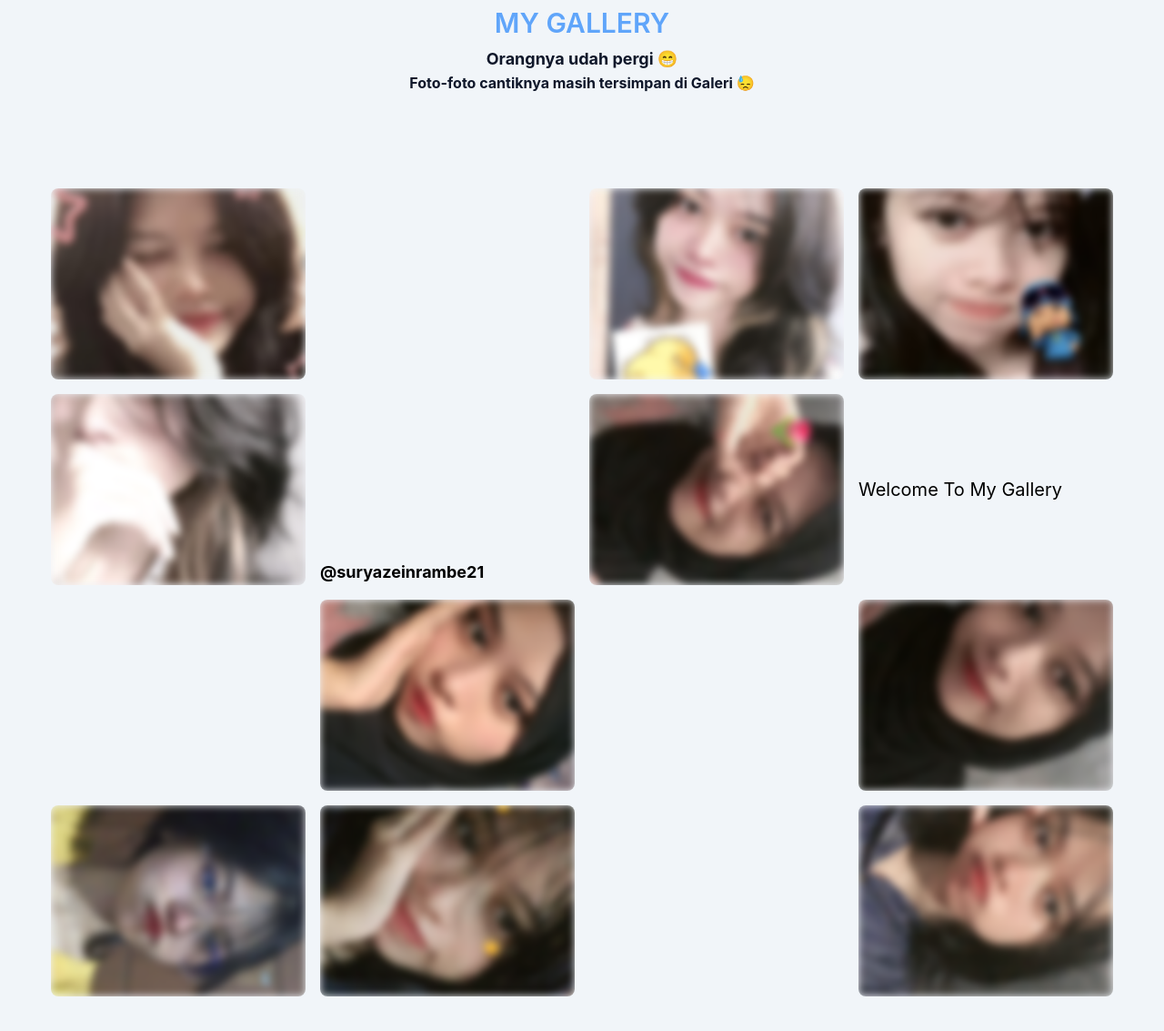
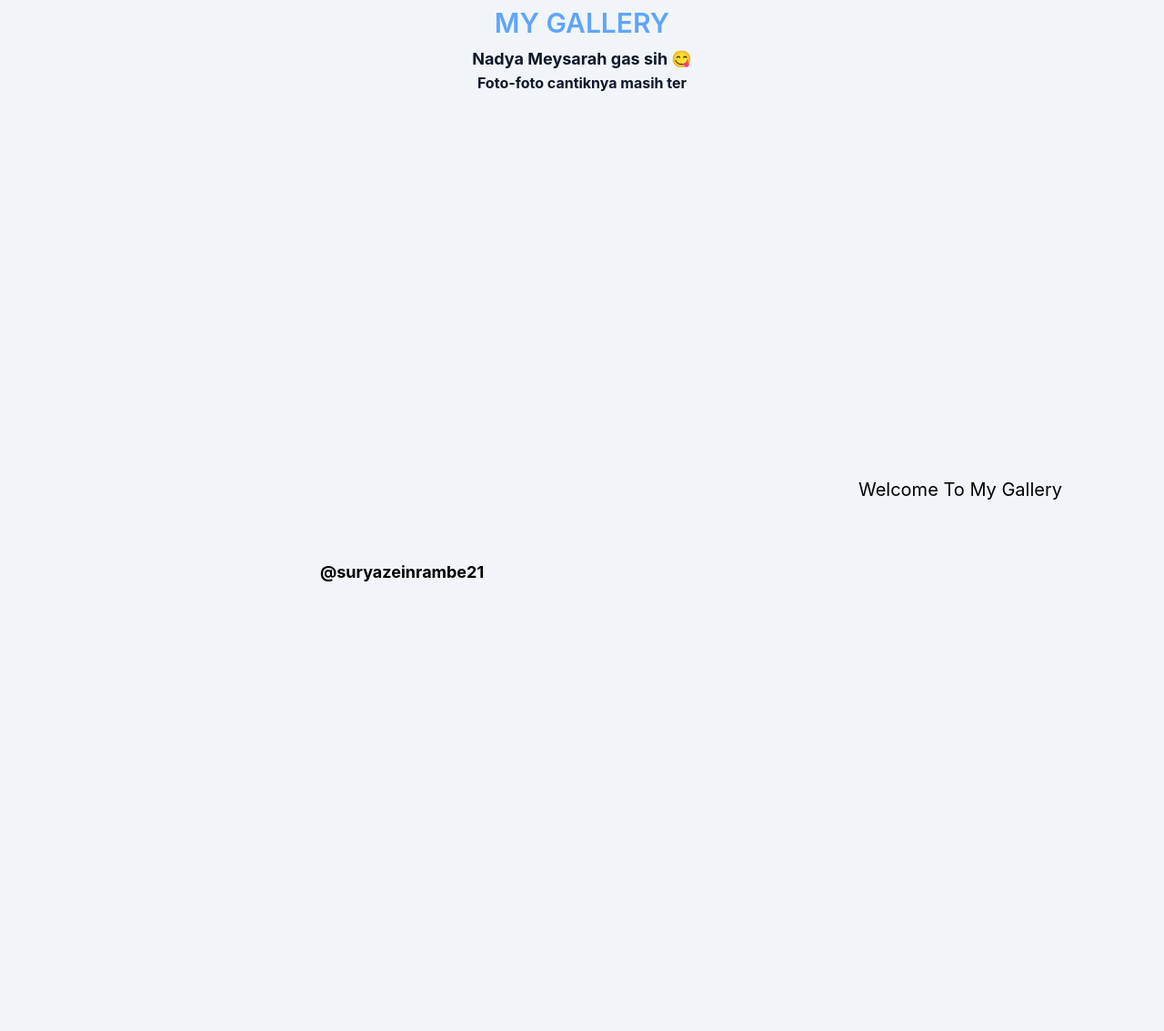
Before and after one commit to suryazeinrambe/suryazeinrambe.github.io, a website: page index.html in a window 1280 px wide. Shown: the part 2593-3726 px from the top of the page at 91% size. Drawn offline with Linux system fonts and the light colour scheme.

Commit message:
Buang Foto Orgil

```diff
--- a/index.html
+++ b/index.html
@@ -203,8 +203,8 @@
           <div class="w-full px-4 ">
             <div class="max-w-xl mx-auto text-center ">
               <h4 class="font-semibold text-3xl text-primary mb-2 uppercase pt-1 dark:text-white">My Gallery
-                <h2 class="font-bold text-dark text-lg dark:text-white">Orangnya udah pergi 😁</h2>
-                <Foto-foto class="font-bold text-dark dark:text-white">Foto-foto cantiknya masih tersimpan di Galeri 😓</p>
+                <h2 class="font-bold text-dark text-lg dark:text-white">Nadya Meysarah gas sih 😋</h2>
+                <Foto-foto class="font-bold text-dark dark:text-white">Foto-foto cantiknya masih ter</p>
               </h4>
             </div>
               <div div class="mt-20 p-2 font-Protest grid grid-cols-2 gap-2 md:grid-cols-4 md:p-6 md:gap-4">
@@ -212,34 +212,34 @@
               <div class="text-lg font-bold text-secondary-600 md:col-start-2 md:row-start-2 md:flex dark:text-white"><span class="self-end">@suryazeinrambe21</span></div>
 
               <div class="bg-transparent aspect-[4/3] rounded-lg md:aspect-[3/4] xl:aspect-[4/3] overflow-hidden relative hover:scale-95 transition-all duration-500 group dark:shadow-md dark:shadow-slate-500">
-                <div class="w-full h-full bg-[url('/src/images/yumi11.jpg')] bg-cover bg-center absolute group-hover:scale-125 transition-all duration-500 group-hover:rotate-12 galeri-blur"></div>
+                <div class="w-full h-full bg-[url('/src/images/')] bg-cover bg-center absolute group-hover:scale-125 transition-all duration-500 group-hover:rotate-12 galeri-blur"></div>
               </div>
               <div class="aspect-[4/3] rounded-lg md:aspect-[3/4] xl:aspect-[4/3] md:col-start-3 overflow-hidden group relative hover:scale-95 transition-all duration-500  dark:shadow-md dark:shadow-slate-500">
-                <div class="w-full h-full bg-[url('/src/images/yumi2.jpg')] bg-cover bg-center absolute group-hover:scale-125 transition-all duration-500 group-hover:rotate-12 galeri-blur"></div>
+                <div class="w-full h-full bg-[url('/src/images/')] bg-cover bg-center absolute group-hover:scale-125 transition-all duration-500 group-hover:rotate-12 galeri-blur"></div>
               </div>
               <div class=" aspect-[4/3] rounded-lg md:aspect-[3/4] xl:aspect-[4/3] overflow-hidden group relative hover:scale-95 transition-all duration-500 dark:shadow-md dark:shadow-slate-500">
-                <div class="w-full h-full bg-[url('/src/images/yumi3.jpg')] bg-cover bg-center absolute group-hover:scale-125 transition-all duration-500 group-hover:rotate-12 galeri-blur"></div>
+                <div class="w-full h-full bg-[url('/src/images/')] bg-cover bg-center absolute group-hover:scale-125 transition-all duration-500 group-hover:rotate-12 galeri-blur"></div>
               </div>
               <div class=" aspect-[4/3] rounded-lg md:aspect-[3/4] xl:aspect-[4/3] overflow-hidden group relative hover:scale-95 transition-all duration-500 dark:shadow-md dark:shadow-slate-500">
-                <div class="w-full h-full bg-[url('/src/images/yumi12.jpg')] bg-cover bg-center absolute group-hover:scale-125 transition-all duration-500 group-hover:rotate-12 galeri-blur"></div>
+                <div class="w-full h-full bg-[url('/src/images/')] bg-cover bg-center absolute group-hover:scale-125 transition-all duration-500 group-hover:rotate-12 galeri-blur"></div>
               </div>
               <div class=" aspect-[4/3] rounded-lg md:aspect-[3/4] xl:aspect-[4/3] overflow-hidden group relative hover:scale-95 transition-all duration-500 dark:shadow-md dark:shadow-slate-500">
-                <div class="w-full h-full bg-[url('/src/images/yumi5.jpg')] bg-cover bg-center absolute group-hover:scale-125 transition-all duration-500 group-hover:rotate-12 galeri-blur" ></div>
+                <div class="w-full h-full bg-[url('/src/images/')] bg-cover bg-center absolute group-hover:scale-125 transition-all duration-500 group-hover:rotate-12 galeri-blur" ></div>
               </div>
               <div class=" aspect-[4/3] rounded-lg md:aspect-[3/4] xl:aspect-[4/3] md:col-start-2 overflow-hidden group relative hover:scale-95 transition-all duration-500 dark:shadow-md dark:shadow-slate-500">
-                <div class="w-full h-full bg-[url('/src/images/yumi6.jpg')] bg-cover bg-center absolute group-hover:scale-125 transition-all duration-500 group-hover:rotate-12 galeri-blur"></div>
+                <div class="w-full h-full bg-[url('/src/images/')] bg-cover bg-center absolute group-hover:scale-125 transition-all duration-500 group-hover:rotate-12 galeri-blur"></div>
               </div>
               <div class=" aspect-[4/3] rounded-lg md:aspect-[3/4] xl:aspect-[4/3] md:col-start-4 overflow-hidden group relative hover:scale-95 transition-all duration-500 dark:shadow-md dark:shadow-slate-500">
-                <div class="w-full h-full bg-[url('/src/images/yumi7.jpg')] bg-cover bg-center absolute group-hover:scale-125 transition-all duration-500 group-hover:rotate-12 galeri-blur"></div>
+                <div class="w-full h-full bg-[url('/src/images/')] bg-cover bg-center absolute group-hover:scale-125 transition-all duration-500 group-hover:rotate-12 galeri-blur"></div>
               </div>
               <div class="aspect-[4/3] rounded-lg md:aspect-[3/4] xl:aspect-[4/3] overflow-hidden group relative hover:scale-95 transition-all duration-500 dark:shadow-md dark:shadow-slate-500">
-                <div class="w-full h-full bg-[url('/src/images/yumi8.jpg')] bg-cover bg-center absolute group-hover:scale-125 transition-all duration-500 group-hover:rotate-12 galeri-blur"></div>
+                <div class="w-full h-full bg-[url('/src/images/')] bg-cover bg-center absolute group-hover:scale-125 transition-all duration-500 group-hover:rotate-12 galeri-blur"></div>
               </div>
               <div class="aspect-[4/3] rounded-lg md:aspect-[3/4] xl:aspect-[4/3] overflow-hidden group relative hover:scale-95 transition-all duration-500 dark:shadow-md dark:shadow-slate-500">
-                <div class="w-full h-full bg-[url('/src/images/yumi9.jpg')] bg-cover bg-center absolute group-hover:scale-125 transition-all duration-500 group-hover:rotate-12 galeri-blur"></div>
+                <div class="w-full h-full bg-[url('/src/images/')] bg-cover bg-center absolute group-hover:scale-125 transition-all duration-500 group-hover:rotate-12 galeri-blur"></div>
               </div>
               <div class="aspect-[4/3] rounded-lg md:aspect-[3/4] xl:aspect-[4/3] md:col-start-4 overflow-hidden group relative hover:scale-95 transition-all duration-500 dark:shadow-md dark:shadow-slate-500">
-                <div class="w-full h-full bg-[url('/src/images/yumi10.jpg')] bg-cover bg-center absolute group-hover:scale-125 transition-all duration-500 group-hover:rotate-12 galeri-blur"></div>
+                <div class="w-full h-full bg-[url('/src/images/')] bg-cover bg-center absolute group-hover:scale-125 transition-all duration-500 group-hover:rotate-12 galeri-blur"></div>
               </div>
             </div>
           </div>
```
